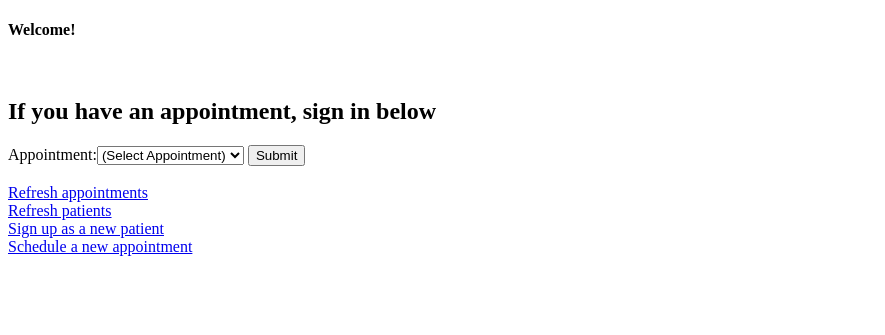
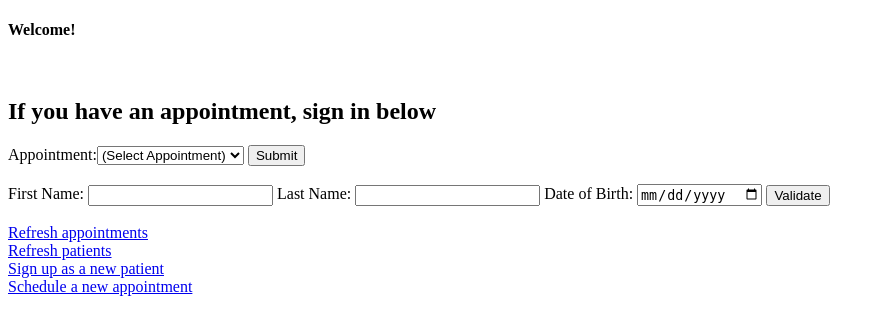
Before and after one commit to cooltoast/patientKiosk, a Django app: page /kiosk/checkin/ in a window 1280 px wide. Shown: the top 335 px of the page, without its empty margins (0-885 px from the left). Run offline with Django 3.2, Linux system fonts and the light colour scheme; data that the repository does not hold is empty; parts of the project's set-up code (start-up, migrations or seed data) failed here and were passed over.

Commit message:
basic name/dob validation

```diff
--- a/kiosk/templates/kiosk/checkin.html
+++ b/kiosk/templates/kiosk/checkin.html
@@ -12,6 +12,21 @@
   <input type="submit" value="Submit" />
 </form>
 <br>
+<form id='patientValidate' action="/kiosk/validate_patient_form/" method="post">
+  First Name: <input id='firstname' type='text' required />
+  Last Name: <input id='lastname' type='text' required />
+  Date of Birth: <input id='dob' type='date' required />
+  <input type="submit" value="Validate" />
+</form>
+<div id='message'></div>
+<div style='display:none' id='newPatientLink'>We can't find your info, you can <a href='/kiosk/new_patient'>sign up as a new patient</a></div>
+<div style='display:none' id='selectAppt' >
+  <form action="/kiosk/checkin/" method="post">
+    <input type="submit" value="Check In" />
+  </form>
+</div>
+<br>
+<div>
   <a href='/kiosk/refresh_appts'>Refresh appointments</a>
   <br>
   <a href='/kiosk/refresh_patients'>Refresh patients</a>
@@ -19,4 +34,33 @@
   <a href='/kiosk/new_patient'>Sign up as a new patient</a>
   <br>
   <a href='/kiosk/new_appt'>Schedule a new appointment</a>
+</div>
+<script>
+$('#patientValidate').submit(function(e) {
+  e.preventDefault();
+  var params = {
+    'firstName' : $('#firstname').val(),
+    'lastName' : $('#lastname').val(),
+    'dob' : $('#dob').val()
+  }
+
+  $.get('/kiosk/validate_patient_form/', params)
+    .done(function(data) {
+      $('#message').html(data.message);
+      if (data.result) {
+        $('#selectAppt').show();
+        $('#newPatientLink').hide();
+      }
+      else {
+        $('#selectAppt').hide();
+        $('#newPatientLink').show();
+      }
+
+    })
+    .fail(function() {
+      console.log("no");
+    });
+
+});
+</script>
 {% endblock %}
--- a/kiosk/urls.py
+++ b/kiosk/urls.py
@@ -11,4 +11,5 @@ urlpatterns = [
     url(r'^new_patient/', views.NewPatientFormView.as_view(), name='new_patient'),
     url(r'^refresh_appts/', views.refresh_appts, name='refresh_appts'),
     url(r'^refresh_patients/', views.refresh_patients, name='refresh_patients'),
+    url(r'^validate_patient_form/', views.validate_patient_form, name='validate_patient_form'),
 ]
--- a/kiosk/views.py
+++ b/kiosk/views.py
@@ -319,6 +319,33 @@ def login_redirect(request):
 
     return render(request, 'kiosk/login_redirect.html', {'doctor':username, 'offices':offices})
 
+# return 1 if patient exists, else 0
+def validate_patient_form(request):
+  if request.method == 'GET':
+    firstName = request.GET['firstName']
+    lastName = request.GET['lastName']
+    dob = request.GET['dob']
+    full_name = firstName + ' ' + lastName
+    r = {}
+    try:
+      p = Patient.objects.get(name=full_name, date_of_birth=dob)
+      r['result'] = 1
+      r['message'] = 'Welcome %s!' % full_name
+    except Patient.DoesNotExist as e:
+      print e
+      r['result'] = 0
+      r['message'] = str(e)
+    except Patient.MultipleObjectsReturned as e:
+      print e
+      r['result'] = 0
+      r['message'] = str(e)
+
+    from django.http import JsonResponse
+    return JsonResponse(r)
+
+  else:
+    return HttpResponse('only GET allowed')
+
 
 def updatePatientList(doctor):
   patients = []
```
Lines whose indentation alone changed are shown as unchanged.
